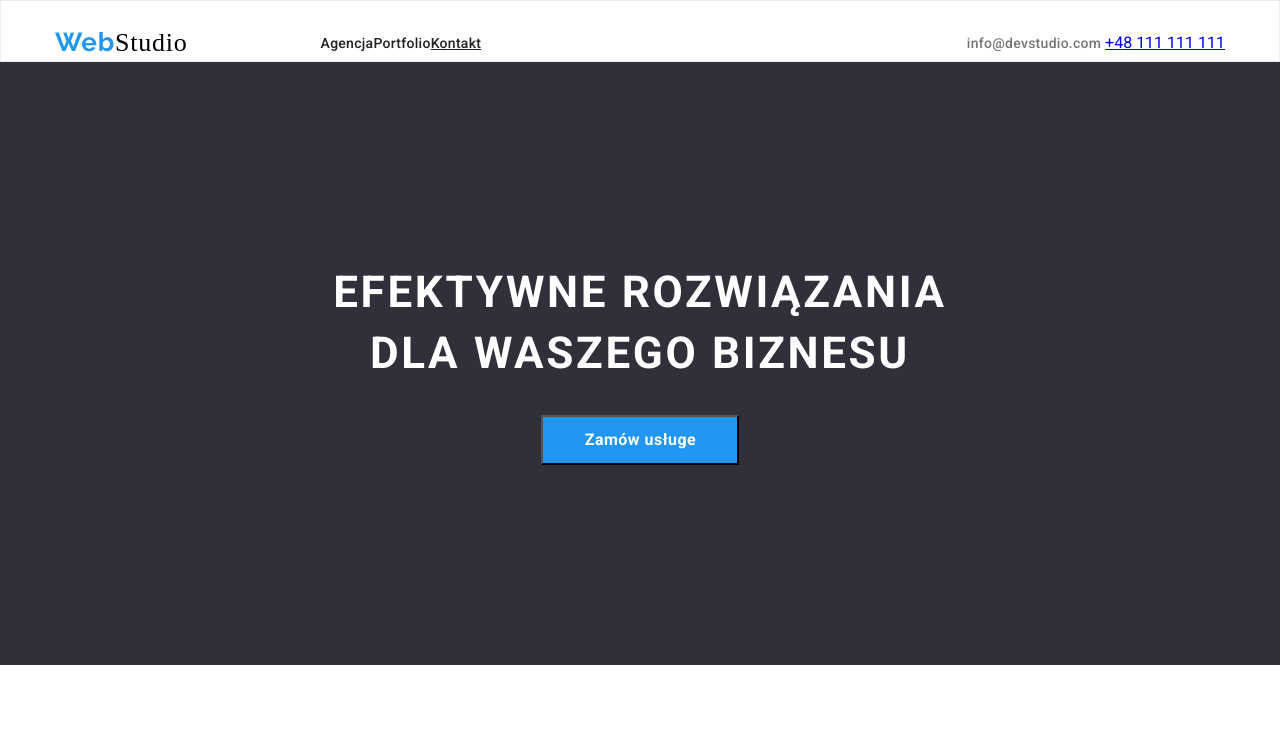
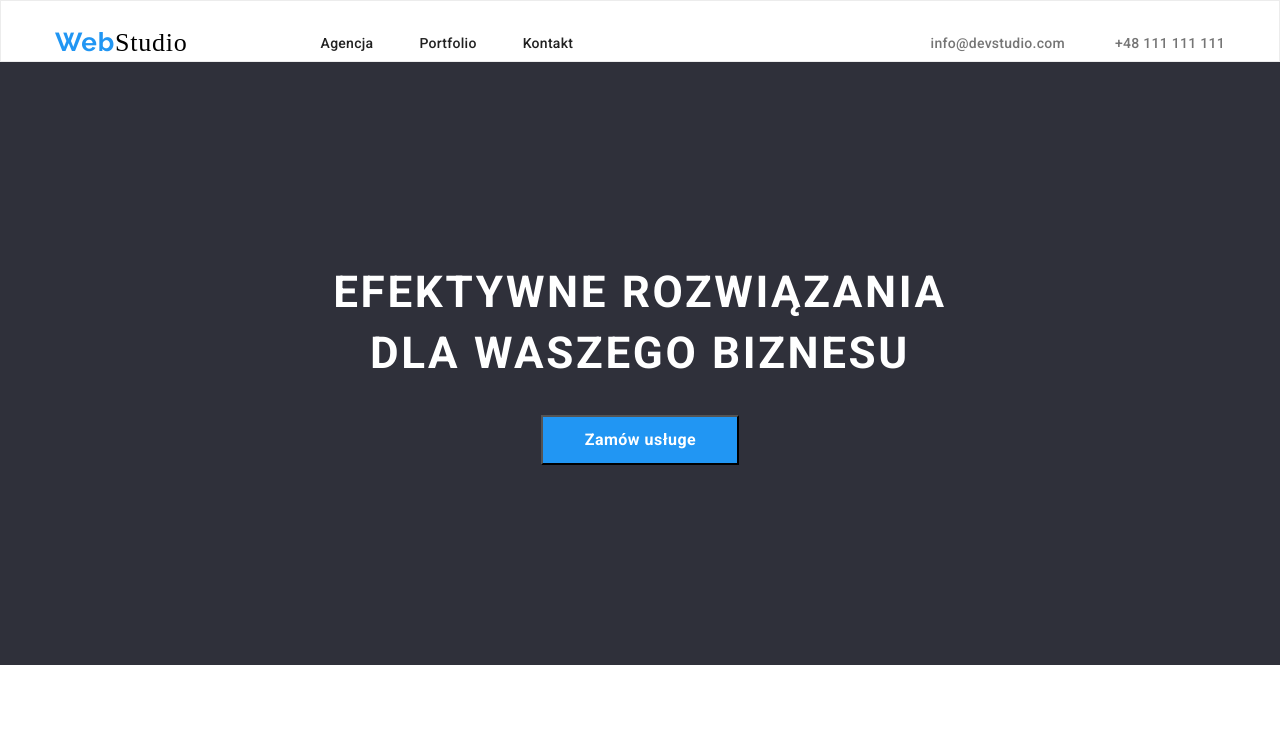
Before and after one commit to JakubOlszak/goit-markup-hw-03, a plain HTML site: page index.html in a window 1280 px wide. Shown: the top 756 px of the page. Drawn offline with nearby package versions, Linux system fonts and the light colour scheme.

Commit message:
changing header in index.htmlr

```diff
--- a/index.html
+++ b/index.html
@@ -30,37 +30,30 @@
             </a>
           </div>
 
-
           <div>
-            <ul class="navigate">
+            <ul class="navigate2">
               <li>
-                <a class="contact-header links" href="/"> Agencja </a>
+                <a class="contact-header" href="/"> Agencja </a>
               </li>
               <li>
-                <a class="contact-header links" href="portfolio.html">
-                  Portfolio
-                </a>
+                <a class="contact-header" href="portfolio.html"> Portfolio </a>
               </li>
-              <li><a class="contact-kontakt links" href="#"> Kontakt </a></li>
+              <li><a class="contact-header" href="#"> Kontakt </a></li>
             </ul>
           </div>
         </nav>
 
-        <div>
-          <a class="contact-header2 links" href="mailto:info@devstudio.com">
+        <div class="separate">
+          <a class="contact-header2" href="mailto:info@devstudio.com">
             info@devstudio.com
           </a>
 
-          <a class="contact-header3 links" href="tel:+48 111 111 111 ">
+          <a class="contact-header2" href="tel:+48 111 111 111 ">
             +48 111 111 111
           </a>
         </div>
       </div>
     </header>
-
-   <!-- <a href="./portfolio.html">portfolio</a> -->
-
-
     <main>
 
       <section class="solution-order">
```
